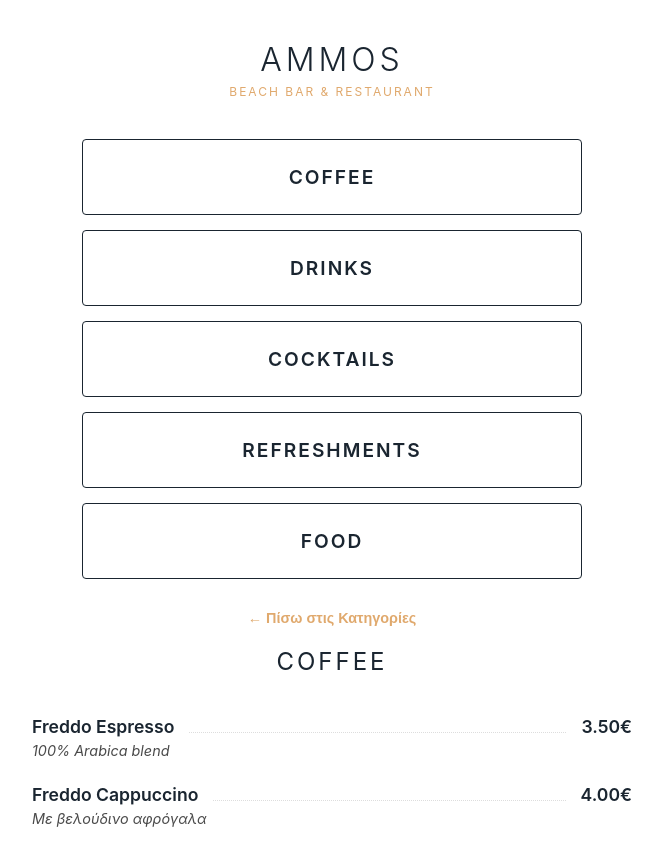
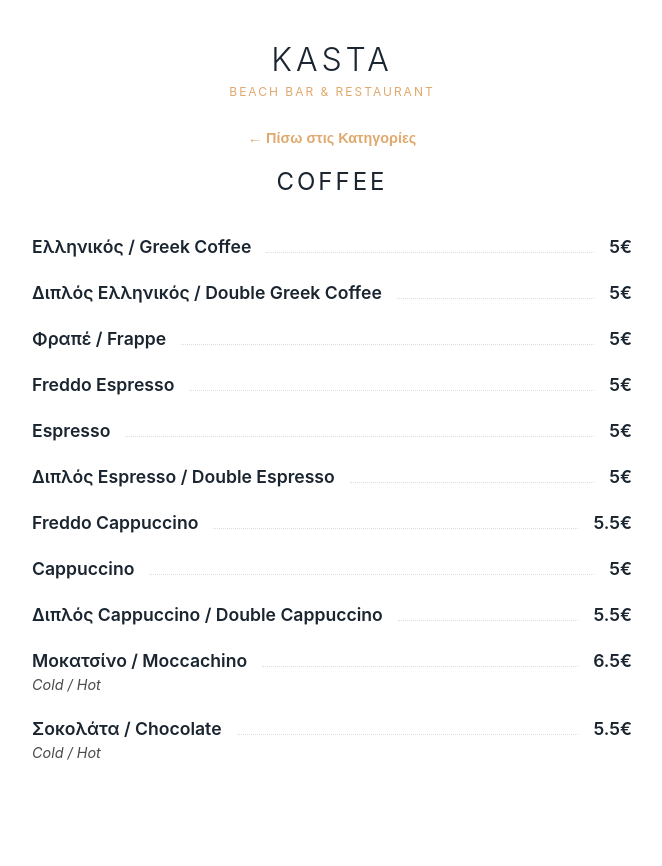
Before and after one commit to TeoDet99/KastaBeachBar, a plain HTML site: page CODE/index.html in a window 1280 px wide. Both pictures are taken after a click on the element "COFFEE". Shown: the whole page, without its empty margins (308-970 px from the left). After the commit the page ends 816 px from the top, so only its background shows below. Drawn offline with Linux system fonts and the light colour scheme.

Commit message:
LETS GOOOO

```diff
--- a/CODE/index.html
+++ b/CODE/index.html
@@ -17,14 +17,15 @@
 
     <div id="main-app" class="hidden">
         <header class="menu-header">
-            <h1 class="brand-name">AMMOS</h1>
+            <h1 class="brand-name">KASTA
+            </h1>
             <p class="brand-sub">BEACH BAR & RESTAURANT</p>
         </header>
 
         <div id="categories-screen" class="grid-container">
             <div class="category-card" onclick="selectCategory('coffee')">COFFEE</div>
+            <div class="category-card" onclick="selectCategory('cocktails')">COCKTAILS</div>
             <div class="category-card" onclick="selectCategory('drinks')">DRINKS</div>
-            <div class="category-card" onclick="selectCategory('cocktails')">COCKTAILS</div>
             <div class="category-card" onclick="selectCategory('refreshments')">REFRESHMENTS</div>
             <div class="category-card" onclick="selectCategory('food')">FOOD</div>
         </div>
--- a/CODE/menu-data.js
+++ b/CODE/menu-data.js
@@ -1,13 +1,35 @@
 const menuData = {
     coffee: [
-        { id: 1, name: "Freddo Espresso", price: "3.50", description: "100% Arabica blend", available: true },
-        { id: 2, name: "Freddo Cappuccino", price: "4.00", description: "Με βελούδινο αφρόγαλα", available: true }
+        { id: 1, name: "Ελληνικός / Greek Coffee", price: "5", available: true },
+        { id: 2, name: "Διπλός Ελληνικός / Double Greek Coffee", price: "5", available: true },
+        { id: 3, name: "Φραπέ / Frappe", price: "5", available: true },
+        { id: 4, name: "Freddo Espresso", price: "5", available: true },
+        { id: 5, name: "Espresso", price: "5", available: true },
+        { id: 6, name: "Διπλός Espresso / Double Espresso", price: "5", available: true },
+        { id: 7, name: "Freddo Cappuccino", price: "5.5", available: true },
+        { id: 8, name: "Cappuccino", price: "5", available: true },
+        { id: 9, name: "Διπλός Cappuccino / Double Cappuccino", price: "5.5", available: true },
+        { id: 10, name: "Μοκατσίνο / Moccachino", description: "Cold / Hot", price: "6.5", available: true },
+        { id: 11, name: "Σοκολάτα / Chocolate", description: "Cold / Hot", price: "5.5", available: true }
     ],
     cocktails: [
-        { id: 3, name: "Signature Mojito", price: "9.00", description: "Premium rum, fresh mint, lime juice, brown sugar, soda", available: true },
-        { id: 4, name: "Mai Tai", price: "10.00", description: "Rum blend, almond orgeat, fresh lime, triple sec", available: false }
+        { id: 12, name: "Kasta Beach", price: "10", description: "???", available: true },
+        { id: 13, name: "Mojito", price: "9", description: "Rum, Fresh Mint, Lime Juice, Sugar Syrup, Top-Up Soda", available: true },
+        { id: 14, name: "Daiquiri", price: "9", description: "Rum, Lime Juice, Sugar Syrup", available: true },
+        { id: 15, name: "Mai Tai", price: "9", description: "Rum blend, Orgeat,Lime, Triple sec", available: true },
+        { id: 16, name: "Pina Colada", price: "9", description: "Rum, Coconut Cream, Pineapple Juice", available: true },
+        { id: 17, name: "Margarita", price: "9", description: "Tequila, Triple sec, Lime Juice", available: true },
+        { id: 18, name: "Cosmopolitan", price: "9", description: "Vodka, Triple sec, Cranberry Juice, Lime Juice", available: true }
+    ],
+    drinks: [
+        { id: 19, name: "Coca Cola", price: "2.5", description: "Classic Coca Cola", available: true },
+        { id: 20, name: "Orange Juice", price: "3", description: "Freshly squeezed orange juice", available: true }
+    ],
+    refreshments: [
+        { id: 21, name: "Coca Cola", price: "2.5", description: "Classic Coca Cola", available: true },
+        { id: 22, name: "Orange Juice", price: "3", description: "Freshly squeezed orange juice", available: true }
     ],
     food: [
-        { id: 5, name: "Club Sandwich Chicken", price: "8.50", description: "Κοτόπουλο, μπέικον, ντομάτα, μαρούλι, χειροποίητη μαγιονέζα, πατάτες", available: true }
+        { id: 23, name: "Club Sandwich Chicken", price: "8", description: "Κοτόπουλο, μπέικον, ντομάτα, μαρούλι, χειροποίητη μαγιονέζα, πατάτες", available: true }
     ]
 };
--- a/CODE/style.css
+++ b/CODE/style.css
@@ -137,6 +137,8 @@ body {
     margin-top: 40px;
 }
 
+.hidden { display: none !important; }
+
 /* --- ΜΕΝΟΥ STYLES (Όπως στο αρχείο beach_bar_digital_menu_guide.pdf) --- */
 .menu-header { text-align: center; padding: 40px 20px 20px 20px; }
 .brand-name { font-size: 2rem; letter-spacing: 4px; margin: 0; font-weight: 300; }
```
